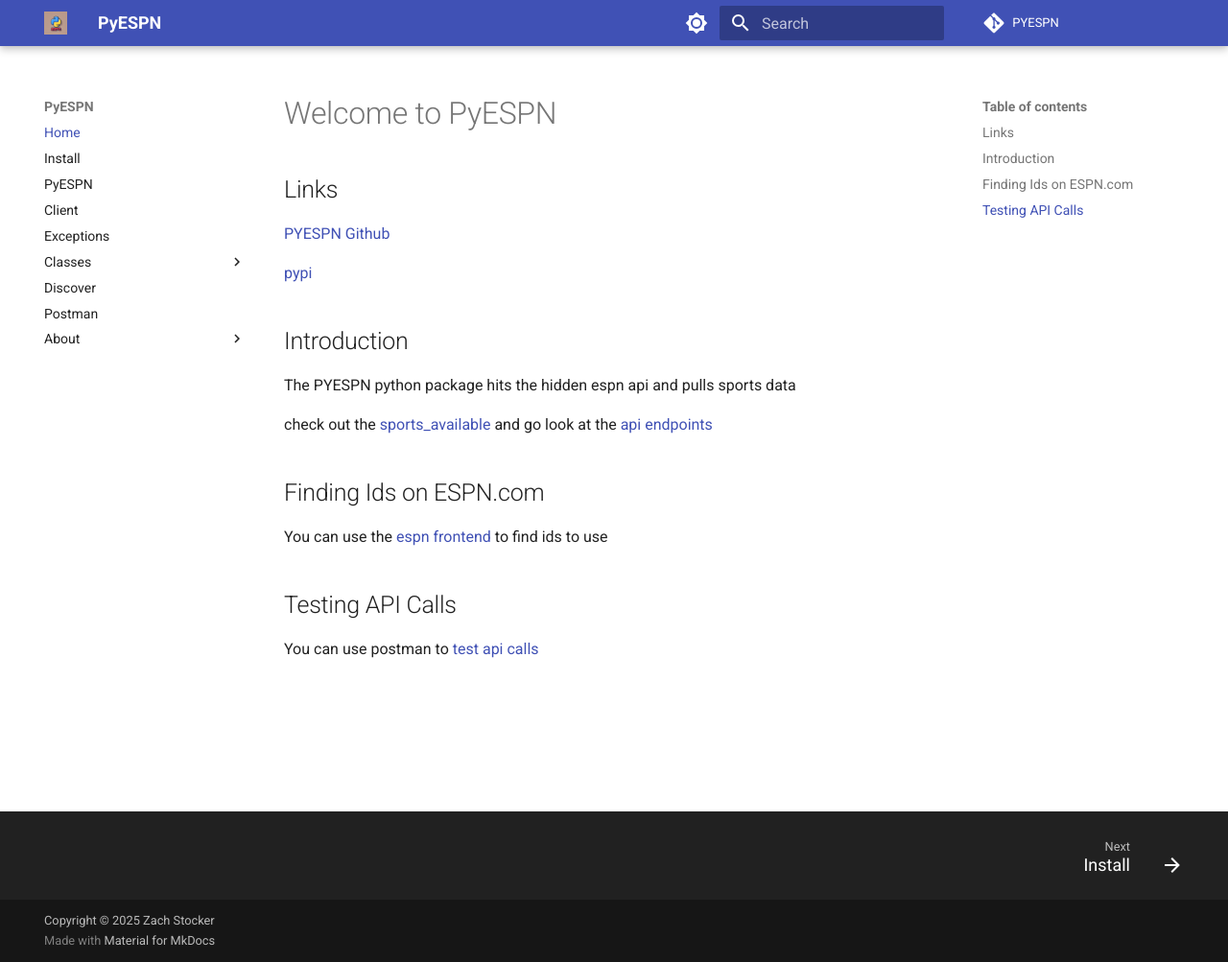
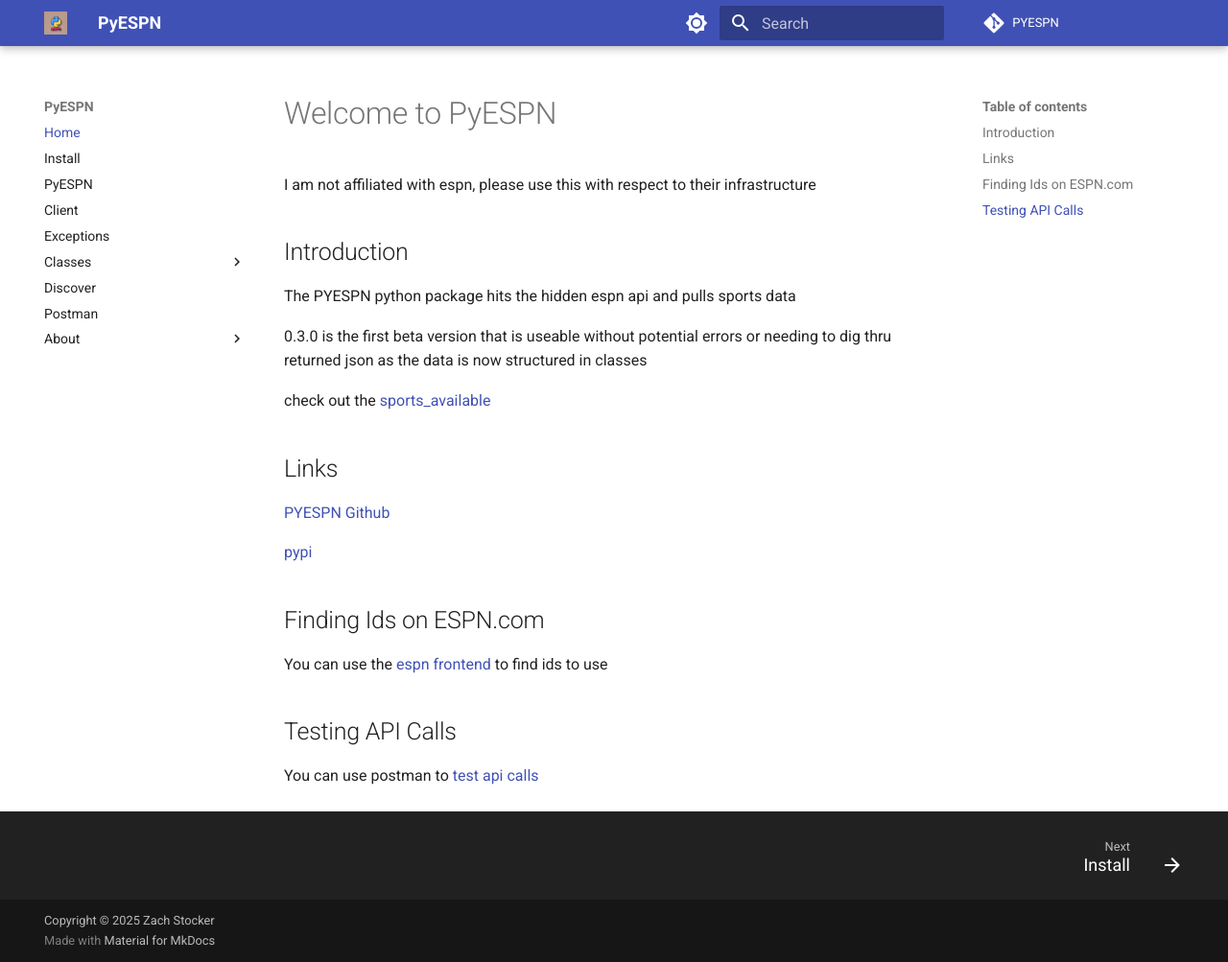
Before and after one commit to EnderLocke/pyespn, an MkDocs documentation site: the page built from docs/index.md, in a window 1280 px wide and 1003 px high. Shown: the whole window at 96% size. Built offline with MkDocs 1.6.1 and Material for MkDocs 9.7.7, drawn with Linux system fonts in a browser that asks for light colours; comment, search, counter and statistics services are not loaded.

Commit message:
fixed up docs

```diff
--- a/docs/index.md
+++ b/docs/index.md
@@ -1,15 +1,19 @@
 # Welcome to PyESPN
+I am not affiliated with espn, please use this with respect to their infrastructure
+
+## Introduction
+The PYESPN python package hits the hidden espn api and pulls sports data
+
+0.3.0 is the first beta version that is useable without potential errors or needing to
+dig thru returned json as the data is now structured in classes
+
+check out the [sports_available](sports_available.md)
 
 ## Links
 [PYESPN Github](https://github.com/EnderLocke/pyespn)
 
 [pypi](https://pypi.org/project/pyespn/)
 
-## Introduction
-The PYESPN python package hits the hidden espn api and pulls sports data
-
-check out the [sports_available](sports_available.md) and go look at the [api endpoints](api_endpoints.md)
-
 ## Finding Ids on ESPN.com
 You can use the [espn frontend](discover.md) to find ids to use
 
--- a/mkdocs.yml
+++ b/mkdocs.yml
@@ -12,6 +12,7 @@
     - Player: classes/player_class.md
     - Recruit: classes/recruit_class.md
     - Betting: classes/betting_class.md
+    - Draft: classes/draft_class.md
     - Event: classes/event_class.md
     - Venue: classes/venue_class.md
   - Discover: discover.md
```
Also changed, not shown: docs/pyespn.md (+1 -1 lines).
